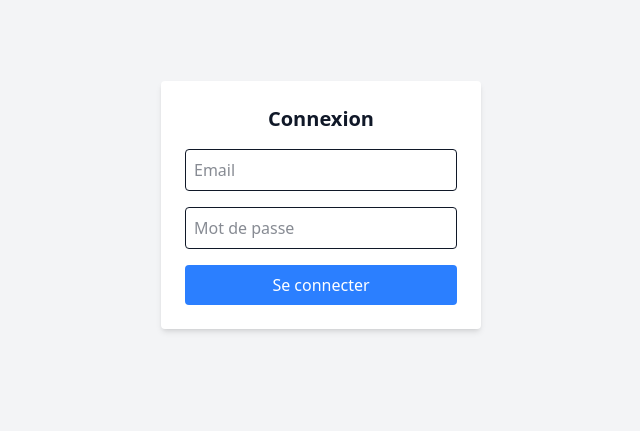
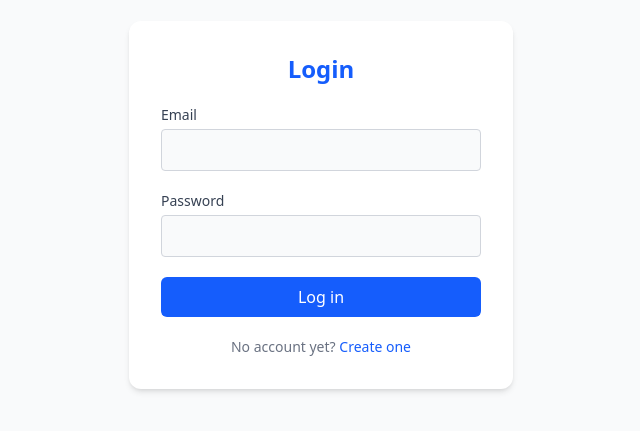
Before and after one commit to LeParisien-dev/EduAI, a React (Vite) app in the folder apps/frontend/: page /login in a window 1280 px wide. Shown: the part 195-626 px from the top of the page, without its empty margins (319-959 px from the left). Built offline with nearby package versions, Linux system fonts and the light colour scheme.

Commit message:
Auth flow update: improved Register and Login pages to store user data in context and modernized UI

```diff
--- a/apps/frontend/src/context/AuthContext.tsx
+++ b/apps/frontend/src/context/AuthContext.tsx
@@ -1,8 +1,14 @@
 import { createContext, useState, useContext, ReactNode } from "react";
+
+interface User {
+    email: string;
+    username?: string;
+}
 
 interface AuthContextType {
     token: string | null;
-    login: (t: string) => void;
+    user: User | null;
+    login: (t: string, u?: User) => void;
     logout: () => void;
 }
 
@@ -12,19 +18,22 @@ export function AuthProvider({ children }: { children: ReactNode }) {
     const [token, setToken] = useState<string | null>(
         localStorage.getItem("token")
     );
+    const [user, setUser] = useState<User | null>(null);
 
-    const login = (t: string) => {
+    const login = (t: string, u?: User) => {
         setToken(t);
         localStorage.setItem("token", t);
+        if (u) setUser(u);
     };
 
     const logout = () => {
         setToken(null);
+        setUser(null);
         localStorage.removeItem("token");
     };
 
     return (
-        <AuthContext.Provider value={{ token, login, logout }}>
+        <AuthContext.Provider value={{ token, user, login, logout }}>
             {children}
         </AuthContext.Provider>
     );
--- a/apps/frontend/src/pages/Login.tsx
+++ b/apps/frontend/src/pages/Login.tsx
@@ -6,54 +6,90 @@ export default function Login() {
     const { login } = useAuth();
     const [email, setEmail] = useState("");
     const [password, setPassword] = useState("");
+    const [loading, setLoading] = useState(false);
     const [error, setError] = useState<string | null>(null);
 
     async function handleSubmit(e: React.FormEvent) {
         e.preventDefault();
+        setLoading(true);
+        setError(null);
+
         try {
             const res = await api("/auth/login", {
                 method: "POST",
                 headers: { "Content-Type": "application/json" },
                 body: JSON.stringify({ email, password }),
             });
-            login(res.access_token);
+
+            // Store both token and user email
+            login(res.access_token, { email });
         } catch (err: any) {
-            setError(err.message);
+            setError(err.message || "Invalid credentials");
+        } finally {
+            setLoading(false);
         }
     }
 
     return (
-        <div className="flex justify-center items-center h-screen bg-gray-100">
+        <div className="flex justify-center items-center h-screen bg-gray-50 dark:bg-gray-900">
             <form
                 onSubmit={handleSubmit}
-                className="bg-white shadow-md rounded p-6 w-80 space-y-4"
+                className="bg-white dark:bg-gray-800 shadow-md rounded-xl p-8 w-96 space-y-5"
             >
-                <h2 className="text-xl font-bold text-center">Connexion</h2>
-                {error && <p className="text-red-500 text-sm">{error}</p>}
+                <h2 className="text-2xl font-bold text-center text-blue-600">
+                    Login
+                </h2>
 
+                {error && (
+                    <p className="text-red-500 text-sm text-center">{error}</p>
+                )}
+
+                <div>
+                    <label className="block text-sm font-medium text-gray-700 dark:text-gray-300 mb-1">
+                        Email
+                    </label>
                     <input
                         type="email"
-                    placeholder="Email"
                         value={email}
                         onChange={(e) => setEmail(e.target.value)}
-                    className="border p-2 w-full rounded"
+                        className="border border-gray-300 dark:border-gray-700 bg-gray-50 dark:bg-gray-900 p-2 w-full rounded focus:ring-2 focus:ring-blue-500 focus:outline-none"
                         required
                     />
+                </div>
+
+                <div>
+                    <label className="block text-sm font-medium text-gray-700 dark:text-gray-300 mb-1">
+                        Password
+                    </label>
                     <input
                         type="password"
-                    placeholder="Mot de passe"
                         value={password}
                         onChange={(e) => setPassword(e.target.value)}
-                    className="border p-2 w-full rounded"
+                        className="border border-gray-300 dark:border-gray-700 bg-gray-50 dark:bg-gray-900 p-2 w-full rounded focus:ring-2 focus:ring-blue-500 focus:outline-none"
                         required
                     />
+                </div>
 
                 <button
                     type="submit"
-                    className="bg-blue-500 text-white w-full py-2 rounded hover:bg-blue-600"
+                    disabled={loading}
+                    className={`w-full py-2 rounded-md text-white font-medium transition ${loading
+                            ? "bg-blue-400 cursor-not-allowed"
+                            : "bg-blue-600 hover:bg-blue-700"
+                        }`}
                 >
-                    Se connecter
+                    {loading ? "Logging in…" : "Log in"}
                 </button>
+
+                <p className="text-center text-sm text-gray-500 dark:text-gray-400">
+                    No account yet?{" "}
+                    <a
+                        href="/register"
+                        className="text-blue-600 hover:underline dark:text-blue-400"
+                    >
+                        Create one
+                    </a>
+                </p>
             </form>
         </div>
     );
--- a/apps/frontend/src/pages/Register.tsx
+++ b/apps/frontend/src/pages/Register.tsx
@@ -16,20 +16,22 @@ export default function Register() {
         setError(null);
 
         try {
+            // Step 1: Register user
             await api("/auth/register", {
                 method: "POST",
                 headers: { "Content-Type": "application/json" },
                 body: JSON.stringify({ email, username, password }),
             });
 
-            // Auto login after registration
+            // Step 2: Auto-login
             const res = await api("/auth/login", {
                 method: "POST",
                 headers: { "Content-Type": "application/json" },
                 body: JSON.stringify({ email, password }),
             });
 
-            login(res.access_token);
+            // Store both token and user info
+            login(res.access_token, { email, username });
         } catch (err: any) {
             setError(err.message || "An error occurred");
         } finally {
```
Lines whose indentation alone changed are shown as unchanged.
